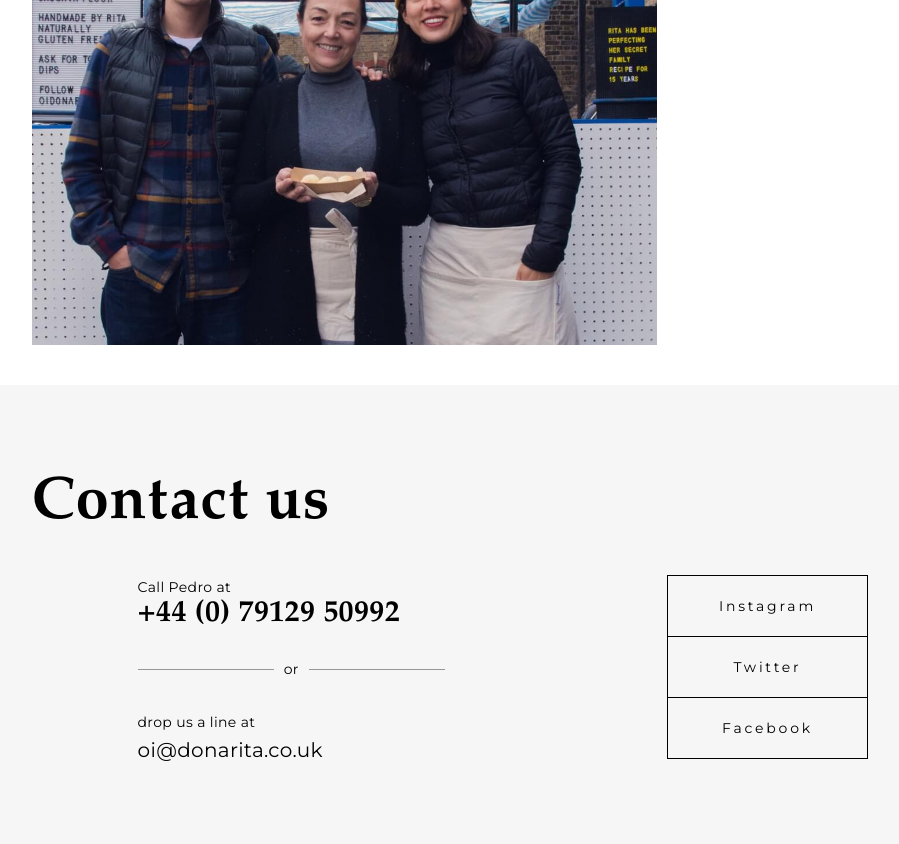
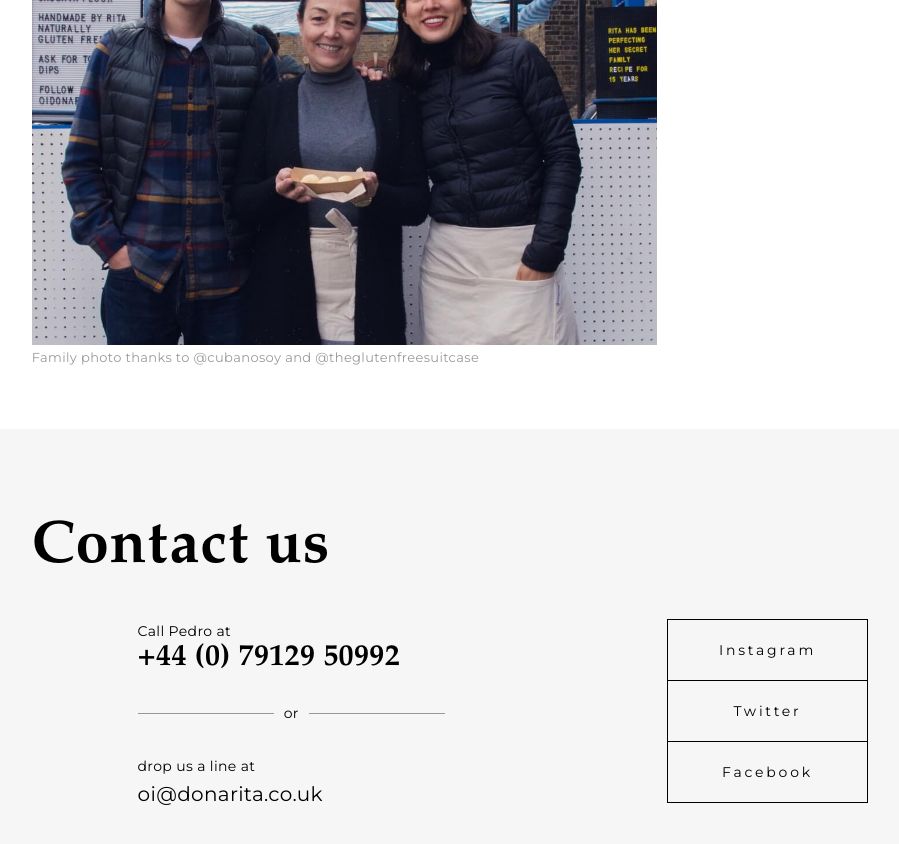
Before and after one commit to peduarte/dona-rita, a Jekyll site: the page built from index.html, in a window 1280 px wide and 900 px high, scrolled down 4617 px. Shown: the top 844 px of the window, without its empty margins (190-1089 px from the left). Built offline with Jekyll 4.4.1, drawn with Linux system fonts in a browser that asks for light colours.

Commit message:
✨Add photo credits

```diff
--- a/_includes/family-business.liquid
+++ b/_includes/family-business.liquid
@@ -22,4 +22,7 @@
 	<div class="col fluid md-7 md-push-1 lg-6 lg-push-2">
 		<div class="fake-img -square" style="background-image: url(/images/family.jpg);"></div>
 	</div>
+	<div class="col fluid md-7 md-push-1 lg-6 lg-push-2 small faded">
+		Family photo thanks to <a href="https://instagram.com/cubanosoy">@cubanosoy</a> and <a href="https://instagram.com/theglutenfreesuitcase">@theglutenfreesuitcase</a>
+	</div>
 </div>
```
